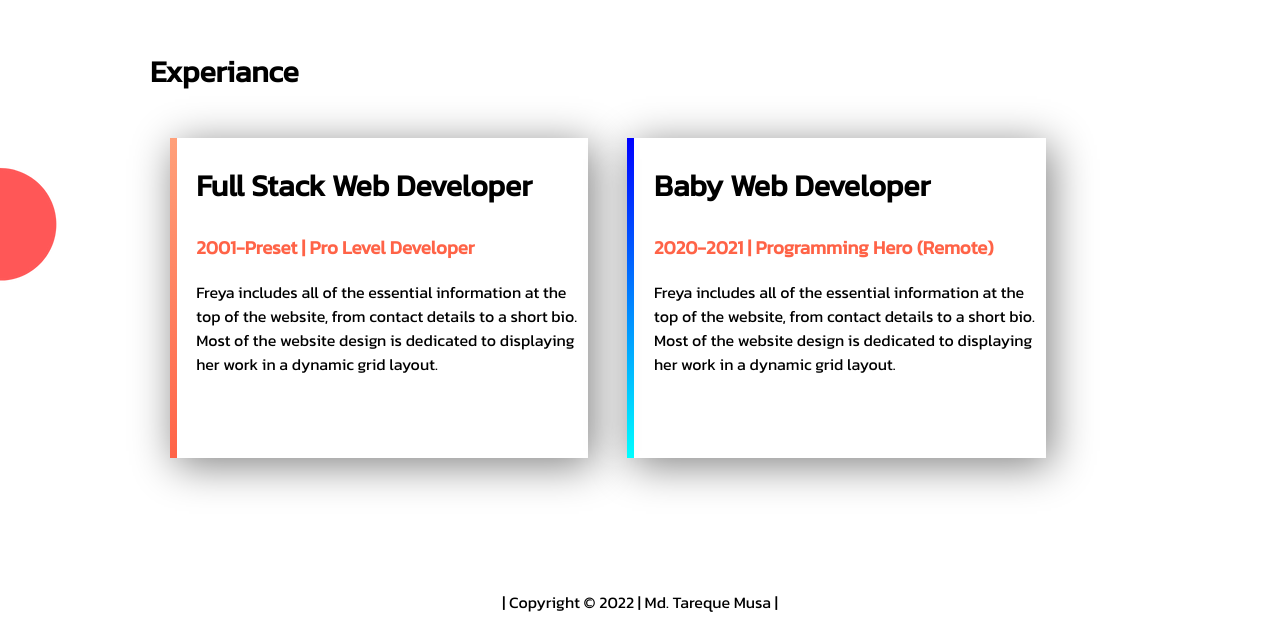
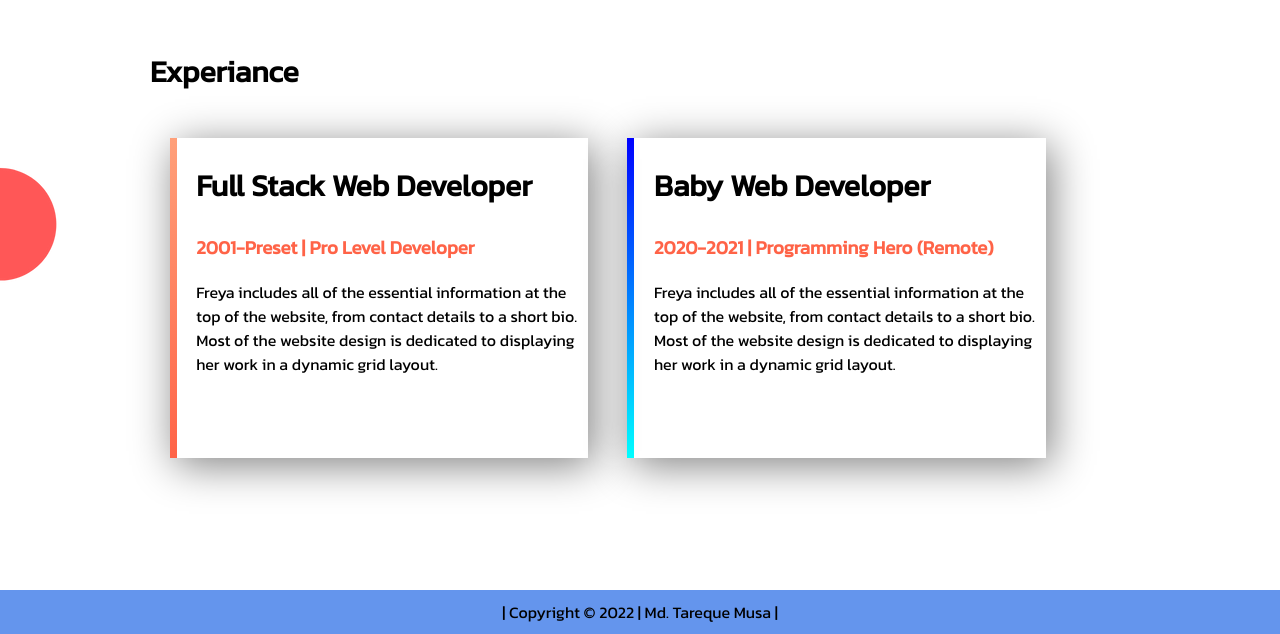
Before and after one commit to tareque-nsp/developer-portfolio, a plain HTML site: page index.html in a window 1280 px wide. Shown: the part 1526-2160 px from the top of the page. Drawn offline with Linux system fonts and the light colour scheme.

Commit message:
Footer Background Added

```diff
--- a/style.css
+++ b/style.css
@@ -1,6 +1,7 @@
 body{
     margin: 0%;
     font-family: 'Kanit', sans-serif;
+
 }
 section{
     height: 400px;
@@ -68,4 +69,7 @@ h2{
 }
 footer p{
     text-align: center;
+    background-color: cornflowerblue;
+    padding: 10px;
+    margin-bottom: 0%;
 }
```
Also changed, not shown: images/bg.png (added).
